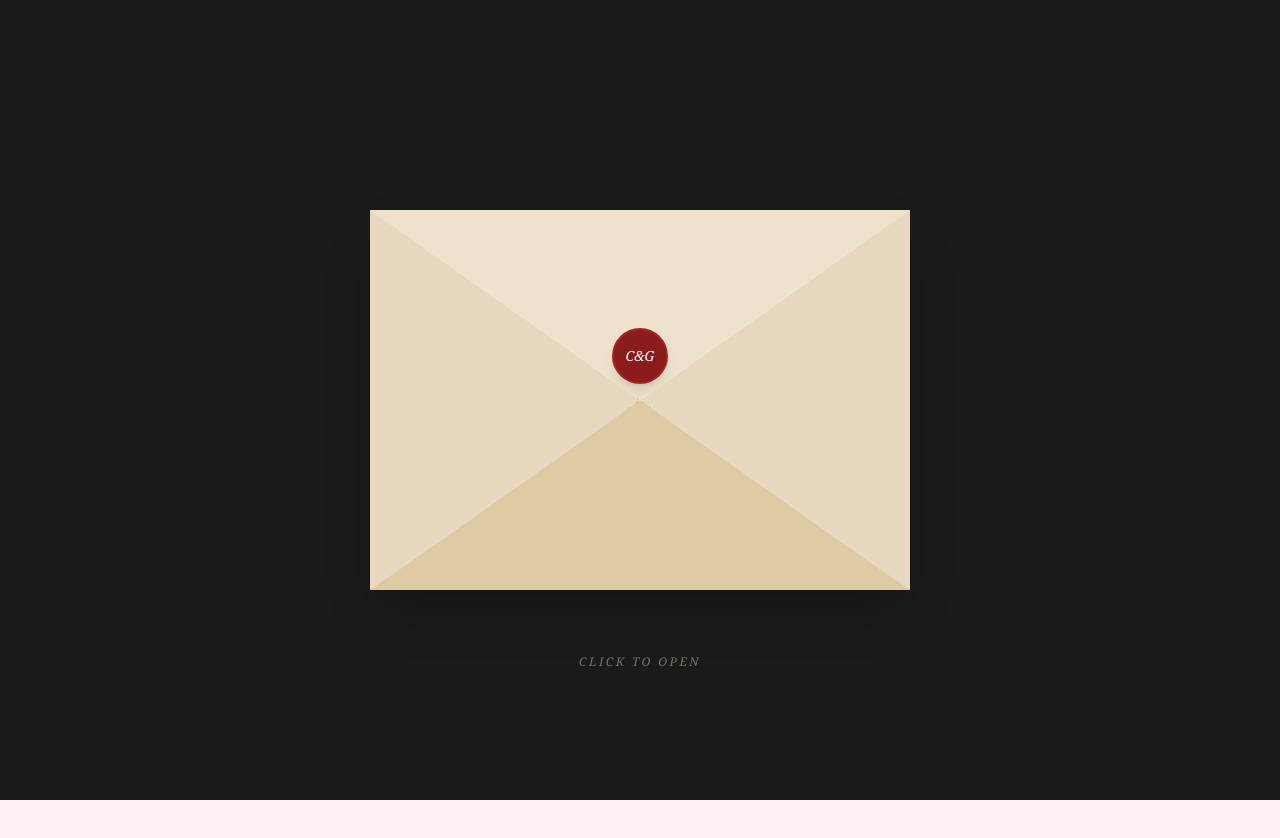
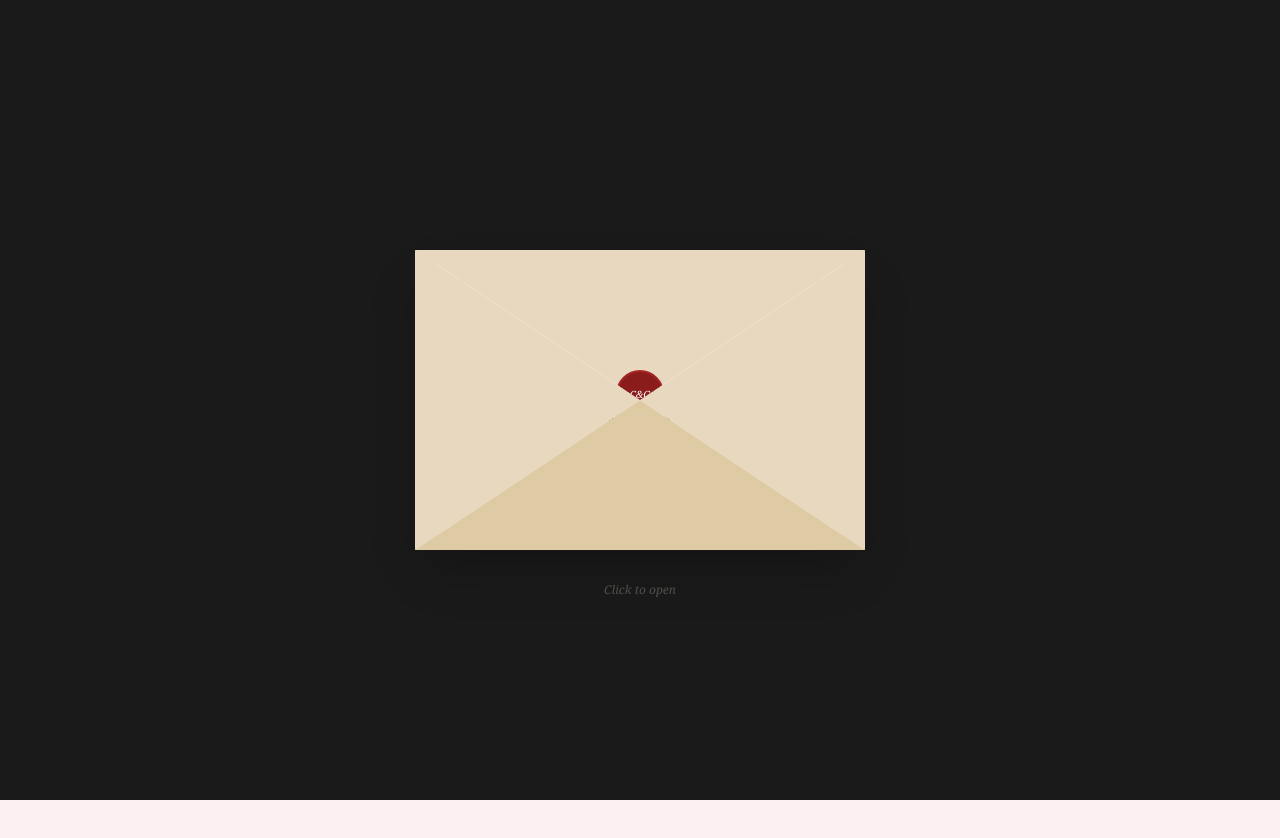
Before and after one commit to MrDilaX/wedding-invitation, a Next.js app: page / in a window 1280 px wide. Shown: the top 838 px of the page. Built offline with nearby package versions, Linux system fonts and the light colour scheme.

Commit message:
make it happen

```diff
--- a/components/EnvelopeIntro.tsx
+++ b/components/EnvelopeIntro.tsx
@@ -6,108 +6,83 @@ interface Props {
 }
 
 export default function EnvelopeIntro({ onOpen }: Props) {
-  const [phase, setPhase] = useState<"idle" | "opening" | "zoom" | "done">("idle");
-  const [mounted, setMounted] = useState(false);
-
-  useEffect(() => {
-    setMounted(true);
-  }, []);
+  const [phase, setPhase] = useState<"idle" | "opening" | "zoom">("idle");
 
   const handleOpen = () => {
     if (phase !== "idle") return;
-
     setPhase("opening");
 
-    // Phase 1: Flap opens and Card starts sliding up
-    setTimeout(() => {
-      setPhase("zoom");
-    }, 800);
-
-    // Phase 2: Camera "zooms into" the card, then switches to main content
-    setTimeout(() => {
-      setPhase("done");
-      onOpen();
-    }, 2000);
+    // Start the zoom-in transition after the flap is fully open
+    setTimeout(() => setPhase("zoom"), 1000);
+    // Finally trigger the main site
+    setTimeout(() => onOpen(), 2200);
   };
-
-  if (phase === "done") return null;
-
-  const isOpening = phase !== "idle";
-  const isZooming = phase === "zoom";
 
   return (
     <div
       onClick={handleOpen}
-      className={`fixed inset-0 z-[100] flex items-center justify-center overflow-hidden transition-all duration-1000 bg-[#1a1a1a] ${
-        isZooming ? "scale-[3] opacity-0" : "scale-100 opacity-100"
+      className={`fixed inset-0 z-[100] flex items-center justify-center bg-[#1a1a1a] transition-all duration-1000 ease-in-out ${
+        phase === "zoom" ? "scale-[4] opacity-0" : "scale-100 opacity-100"
       }`}
       style={{ cursor: phase === "idle" ? "pointer" : "default" }}
     >
-      {/* Container that handles the 3D depth */}
-      <div
-        className={`relative w-[min(540px,90vw)] h-[min(380px,65vw)] transition-transform duration-1000 ${
-          mounted ? "translate-y-0 opacity-100" : "translate-y-10 opacity-0"
-        }`}
-        style={{ perspective: "1200px" }}
-      >
+      {/* Envelope Wrapper */}
+      <div className="relative w-[min(450px,85vw)] h-[min(300px,55vw)]" style={{ perspective: "1200px" }}>
 
-        {/* 1. THE CARD (The invitation itself) */}
+        {/* 1. THE FLAP (Hinged at the very top) */}
         <div
-          className="absolute inset-x-[5%] bottom-0 h-[90%] bg-white shadow-lg z-[2] flex flex-col items-center justify-center p-8 transition-transform duration-[1200ms] ease-in-out"
+          className="absolute top-0 left-0 w-full h-full transition-transform duration-700 ease-in-out"
           style={{
-            transform: isOpening ? "translateY(-60%)" : "translateY(0)",
-            boxShadow: "0 -5px 15px rgba(0,0,0,0.1)"
+            transformOrigin: "top", // Essential: Keeps flap attached to the top edge
+            transform: phase !== "idle" ? "rotateX(180deg)" : "rotateX(0deg)",
+            zIndex: phase === "idle" ? 10 : 1, // Moves behind the card once opened
+            transformStyle: "preserve-3d"
           }}
         >
-          <div className="w-full h-full border border-[#d4c7b0] flex flex-col items-center justify-center text-center">
-            <h2 className="font-serif italic text-2xl text-[#8b7355]">Wedding</h2>
-            <div className="w-12 h-[1px] bg-[#d4c7b0] my-2" />
-            <p className="font-serif text-xs tracking-widest text-[#a89b82]">SAVE THE DATE</p>
+          {/* Front of Flap */}
+          <div
+            className="absolute inset-0 bg-[#e8d8c0]"
+            style={{ clipPath: "polygon(0 0, 100% 0, 50% 50%)", backfaceVisibility: "hidden" }}
+          >
+            {/* Wax Seal */}
+            <div className="absolute top-[40%] left-1/2 -translate-x-1/2 w-12 h-12 bg-[#8b1c1c] rounded-full shadow-xl flex items-center justify-center border-2 border-[#a62626]">
+              <span className="text-[10px] text-white font-serif italic">C&G</span>
+            </div>
+          </div>
+          {/* Back of Flap (Visible when flipped up) */}
+          <div
+            className="absolute inset-0 bg-[#d4c7b0]"
+            style={{ clipPath: "polygon(0 0, 100% 0, 50% 50%)", transform: "rotateX(180deg)", backfaceVisibility: "hidden" }}
+          />
+        </div>
+
+        {/* 2. THE CARD (Slides UP) */}
+        <div
+          className="absolute inset-x-[4%] bottom-[5%] h-[90%] bg-white shadow-md z-[3] flex flex-col items-center justify-center p-4 transition-transform duration-1000 ease-in-out"
+          style={{
+            transform: phase !== "idle" ? "translateY(-65%)" : "translateY(0)",
+            transitionDelay: "0.5s"
+          }}
+        >
+          <div className="w-full h-full border border-[#d4c7b0] flex flex-col items-center justify-center">
+            <h2 className="font-serif italic text-lg text-[#8b7355]">Wedding</h2>
+            <p className="text-[8px] tracking-[0.3em] uppercase mt-2">Chanaka & Ganguni</p>
           </div>
         </div>
 
-        {/* 2. ENVELOPE BACK (Inner wall) */}
-        <div className="absolute inset-0 bg-[#f2e8d2] shadow-2xl z-[1] rounded-sm" />
+        {/* 3. ENVELOPE BODY (Sides and Bottom pocket) */}
+        {/* Main Back */}
+        <div className="absolute inset-0 bg-[#f2e8d2] shadow-2xl z-[0] rounded-sm" />
 
-        {/* 3. ENVELOPE FRONT (The pocket) */}
-        {/* Left wing */}
-        <div className="absolute inset-0 z-[4]"
-             style={{ clipPath: "polygon(0 0, 0 100%, 50% 50%)", background: "#e8d8c0" }} />
-        {/* Right wing */}
-        <div className="absolute inset-0 z-[4]"
-             style={{ clipPath: "polygon(100% 0, 100% 100%, 50% 50%)", background: "#e8d8c0" }} />
-        {/* Bottom wing */}
-        <div className="absolute inset-0 z-[5]"
-             style={{ clipPath: "polygon(0 100%, 100% 100%, 50% 50%)", background: "#decba4" }} />
-
-        {/* 4. THE FLAP */}
-        <div
-          className={`absolute top-0 left-0 w-full h-1/2 transition-transform duration-700 ease-in-out ${
-            isOpening ? "z-[0]" : "z-[6]"
-          }`}
-          style={{
-            transformOrigin: "top",
-            transform: isOpening ? "rotateX(180deg)" : "rotateX(0deg)",
-            transformStyle: "preserve-3d"
-          }}
-        >
-          {/* Front of Flap (Wax seal side) */}
-          <div className="absolute inset-0 bg-[#eee2cc] z-[2]"
-               style={{ clipPath: "polygon(0 0, 100% 0, 50% 100%)", backfaceVisibility: "hidden" }}>
-            <div className="absolute bottom-4 left-1/2 -translate-x-1/2 w-14 h-14 bg-[#8b1c1c] rounded-full shadow-lg flex items-center justify-center border-2 border-[#a62626]">
-              <span className="text-white font-serif italic text-sm">C&G</span>
-            </div>
-          </div>
-
-          {/* Back of Flap (Inside color) */}
-          <div className="absolute inset-0 bg-[#d4c7b0]"
-               style={{ clipPath: "polygon(0 0, 100% 0, 50% 100%)", transform: "rotateX(180deg)", backfaceVisibility: "hidden" }} />
-        </div>
+        {/* Left/Right/Bottom Triangles (Layered over the card) */}
+        <div className="absolute inset-0 z-[4]" style={{ clipPath: "polygon(0 0, 50% 50%, 0 100%)", background: "#e8d8c0" }} />
+        <div className="absolute inset-0 z-[4]" style={{ clipPath: "polygon(100% 0, 50% 50%, 100% 100%)", background: "#e8d8c0" }} />
+        <div className="absolute inset-0 z-[5]" style={{ clipPath: "polygon(0 100%, 100% 100%, 50% 50%)", background: "#decba4" }} />
 
         {/* Instruction */}
-        {!isOpening && (
-          <div className="absolute -bottom-20 left-0 w-full text-center animate-pulse">
-            <p className="text-[#d4c7b0] font-serif italic tracking-[0.2em] uppercase text-xs">Click to Open</p>
+        {phase === "idle" && (
+          <div className="absolute -bottom-12 w-full text-center">
+            <p className="text-[#f5eddb]/50 font-serif italic text-xs animate-pulse">Click to open</p>
           </div>
         )}
       </div>
```
